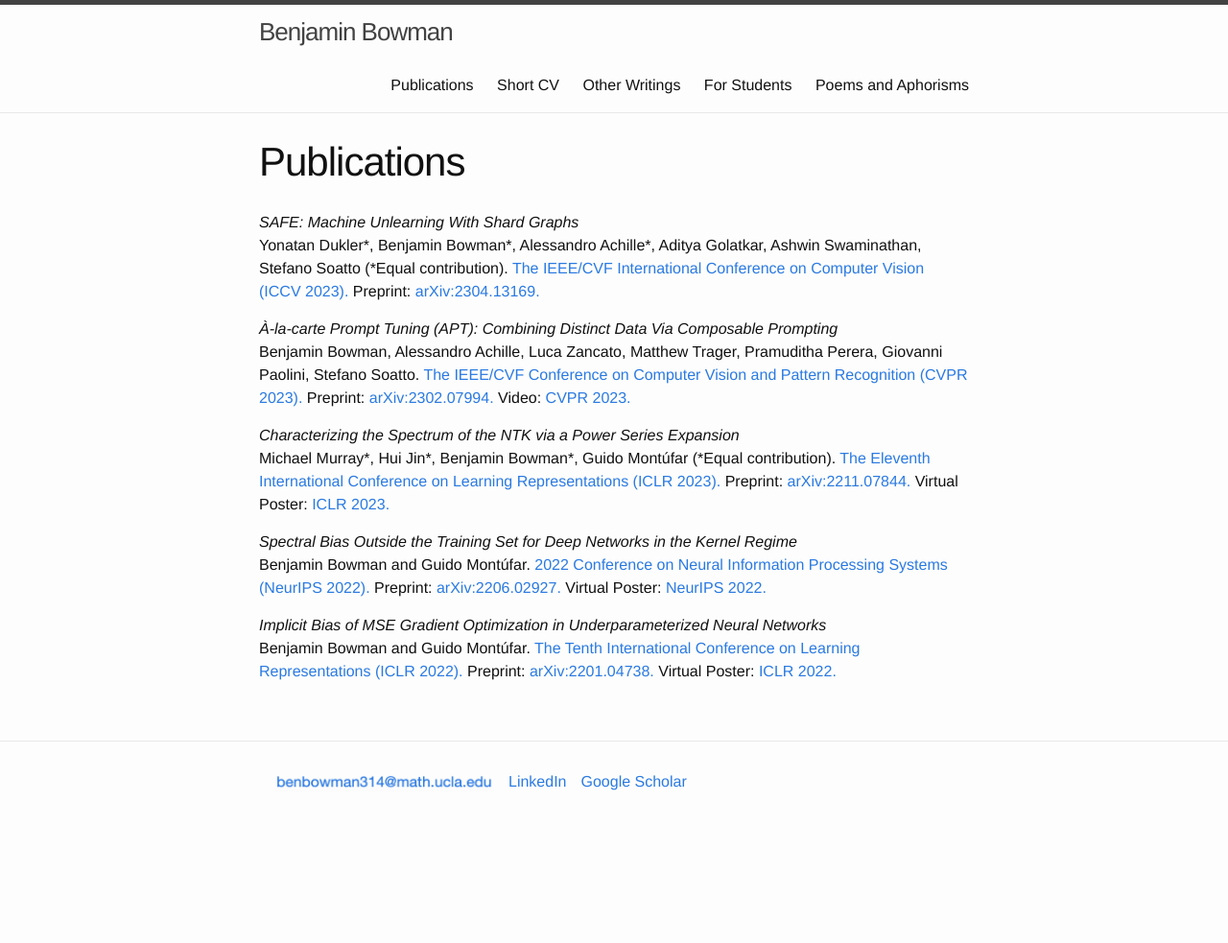
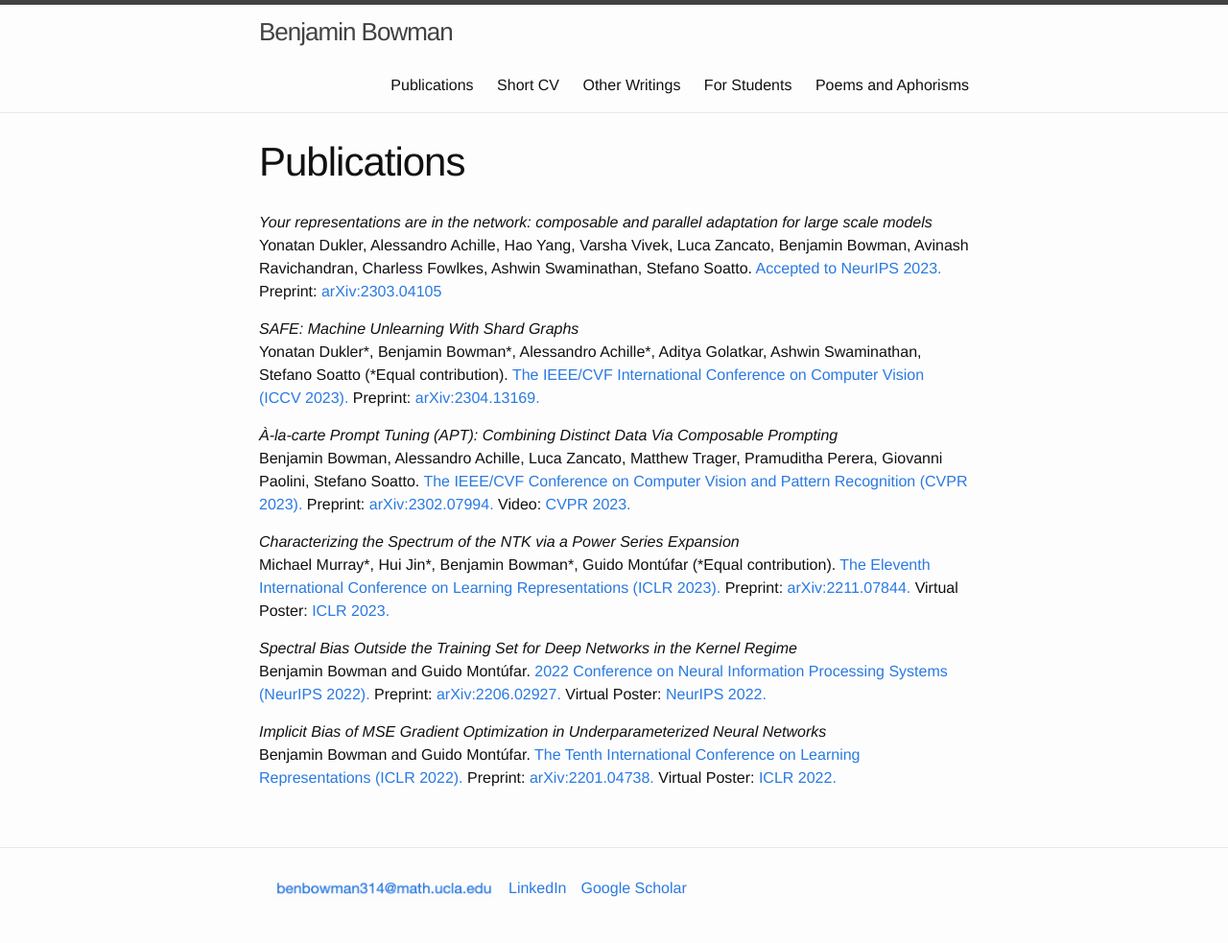
Before and after one commit to bbowman223/bbowman223.github.io, a Jekyll site: the page built from docs/publications.md, in a window 1280 px wide. Shown: the whole page at 96% size. Built offline with Jekyll 4.4.1, drawn with Linux system fonts in a browser that asks for light colours; before the commit the page ends 900 px from its top, so only the background shows below that.

Commit message:
Added InCA publication to CV and Publications list, updated link on index.md

```diff
--- a/docs/publications.md
+++ b/docs/publications.md
@@ -3,6 +3,10 @@ layout: page
 title: Publications
 order: 1
 ---
+*Your representations are in the network: composable and parallel adaptation for large scale models*<br>
+Yonatan Dukler, Alessandro Achille, Hao Yang, Varsha Vivek, Luca Zancato, Benjamin Bowman, Avinash Ravichandran, Charless Fowlkes, Ashwin Swaminathan, Stefano Soatto.
+[Accepted to NeurIPS 2023.](https://neurips.cc/virtual/2023/poster/71283)  Preprint: [arXiv:2303.04105](https://arxiv.org/abs/2303.04105)
+
 *SAFE: Machine Unlearning With Shard Graphs*<br>
 Yonatan Dukler\*, Benjamin Bowman\*, Alessandro Achille\*, Aditya Golatkar, Ashwin Swaminathan, Stefano Soatto (\*Equal contribution).
 [The IEEE/CVF International Conference on Computer Vision (ICCV 2023).](https://openaccess.thecvf.com/content/ICCV2023/html/Dukler_SAFE_Machine_Unlearning_With_Shard_Graphs_ICCV_2023_paper.html)
```
Also changed, not shown: docs/cv.md (+4 -0 lines), docs/index.md (+1 -1 lines).
